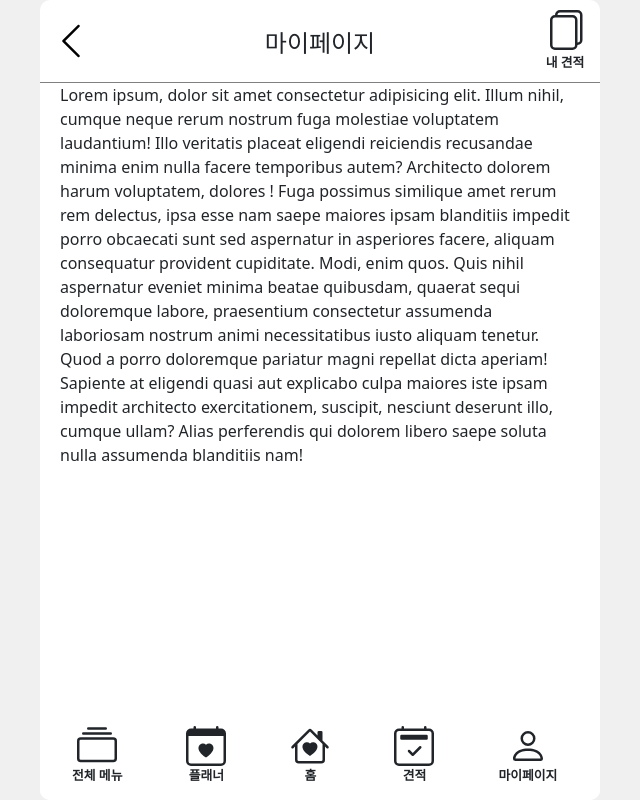
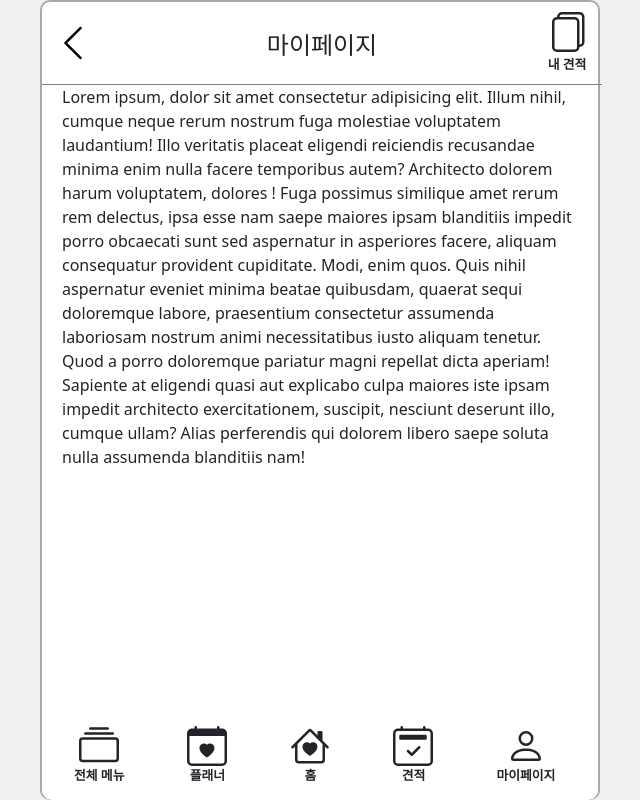
Before and after one commit to weddingYou-Project/frontend, a React (Create React App) app: page /mypage/1 in a window 1280 px wide. Shown: the whole page, without its empty margins (320-960 px from the left). Built offline with nearby package versions, Linux system fonts and the light colour scheme.

Commit message:
feat : 메인레이아웃 & 푸터 css 조정 + 로그인페이지 문구 삭제

```diff
--- a/src/Css/footer.css
+++ b/src/Css/footer.css
@@ -1,5 +1,5 @@
 .footer{
-    width: 560px;
+    width: 556px;
     display:flex;
     padding:0;
     padding-top:20px;
@@ -13,7 +13,8 @@
 .icon{
     display:flex;
     flex-direction: column;
-    padding:0 32px;
+    padding:0 31px;
+    margin-left: 1px;
     align-items: center;
 }
 
--- a/src/Css/main.css
+++ b/src/Css/main.css
@@ -11,7 +11,7 @@
     margin:auto;
     padding-bottom:10px;
     border-radius:10px;
-    /* border: 2px solid rgb(173, 166, 166); */
+    border: 2px solid rgb(173, 166, 166);
     background-color: white;
     min-height:100vh;
 }
--- a/src/Pages/Login.js
+++ b/src/Pages/Login.js
@@ -22,7 +22,7 @@ function Login() {
         <div class="row">
           <div class="col"></div>
           <div class="col-6">
-            <p className="loginmessage">아이디(이메일)로 로그인하기</p>
+            {/* <p className="loginmessage">아이디(이메일)로 로그인하기</p> */}
             <div class="mb-3">
               <input
                 type="text"
```
